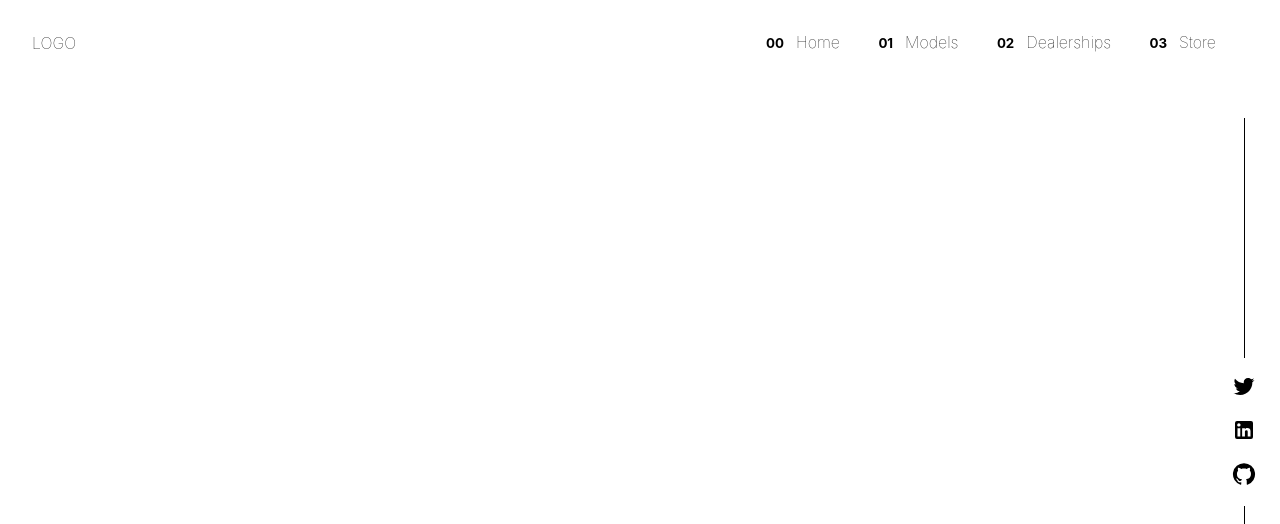
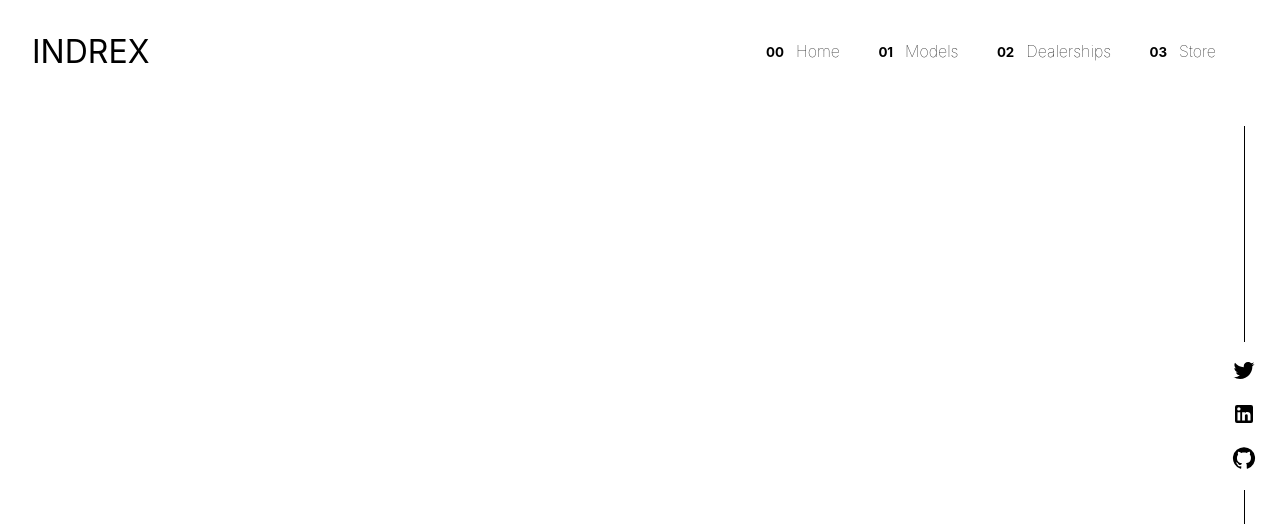
Before and after one commit to MichaelEdes/indrix, a React (Create React App) app in the folder client/: page / in a window 1280 px wide. Shown: the top 524 px of the page. Built offline with nearby package versions, Linux system fonts and the light colour scheme.

Commit message:
chore: further nav refinement

```diff
--- a/client/src/components/Navigation/Navigation.css
+++ b/client/src/components/Navigation/Navigation.css
@@ -14,6 +14,8 @@
 
 .nav-logo {
   margin: 2rem;
+  font-size: xx-large;
+  font-weight: 700;
 }
 
 .nav-menu {
@@ -68,14 +70,14 @@
   gap: 1rem;
   align-items: center;
   justify-content: center;
-  padding: 2rem 1.5rem 1rem 1.5rem;
+  padding: 1rem 1.5rem 1rem 1.5rem;
 }
 
 .vertical-nav-container span {
   display: block;
   min-height: 8rem;
-  height: 30vh;
-  width: 0.5px;
+  height: 27vh;
+  width: 1px;
   background-color: black;
 }
 
--- a/client/src/components/Navigation/Navigation.tsx
+++ b/client/src/components/Navigation/Navigation.tsx
@@ -9,41 +9,8 @@
 
   return (
     <div className="header-container">
-      <div className="vertical-nav-container">
-        <ul>
-          <span />
-          <li>
-            <a
-              href="https://www.twitter.com"
-              target="_blank"
-              rel="noopener noreferrer"
-            >
-              <TwitterIcon />
-            </a>
-          </li>
-          <li>
-            <a
-              href="https://www.linkedin.com/in/michael-edes-401724215/"
-              target="_blank"
-              rel="noopener noreferrer"
-            >
-              <LinkedInIcon />
-            </a>
-          </li>
-          <li>
-            <a
-              href="https://github.com/MichaelEdes/indrix"
-              target="_blank"
-              rel="noopener noreferrer"
-            >
-              <GitHubIcon />
-            </a>
-          </li>
-          <span />
-        </ul>
-      </div>
       <div className="nav-logo">
-        <a href="/">LOGO</a>
+        <a href="/">INDREX</a>
       </div>
       <button
         className={`mobile-nav-toggle ${isOpen && "active"}`}
@@ -84,6 +51,39 @@
           </li>
         </ul>
       </nav>
+      <div className="vertical-nav-container">
+        <ul>
+          <span />
+          <li>
+            <a
+              href="https://www.twitter.com"
+              target="_blank"
+              rel="noopener noreferrer"
+            >
+              <TwitterIcon />
+            </a>
+          </li>
+          <li>
+            <a
+              href="https://www.linkedin.com/in/michael-edes-401724215/"
+              target="_blank"
+              rel="noopener noreferrer"
+            >
+              <LinkedInIcon />
+            </a>
+          </li>
+          <li>
+            <a
+              href="https://github.com/MichaelEdes/indrix"
+              target="_blank"
+              rel="noopener noreferrer"
+            >
+              <GitHubIcon />
+            </a>
+          </li>
+          <span />
+        </ul>
+      </div>
     </div>
   );
 }
```
